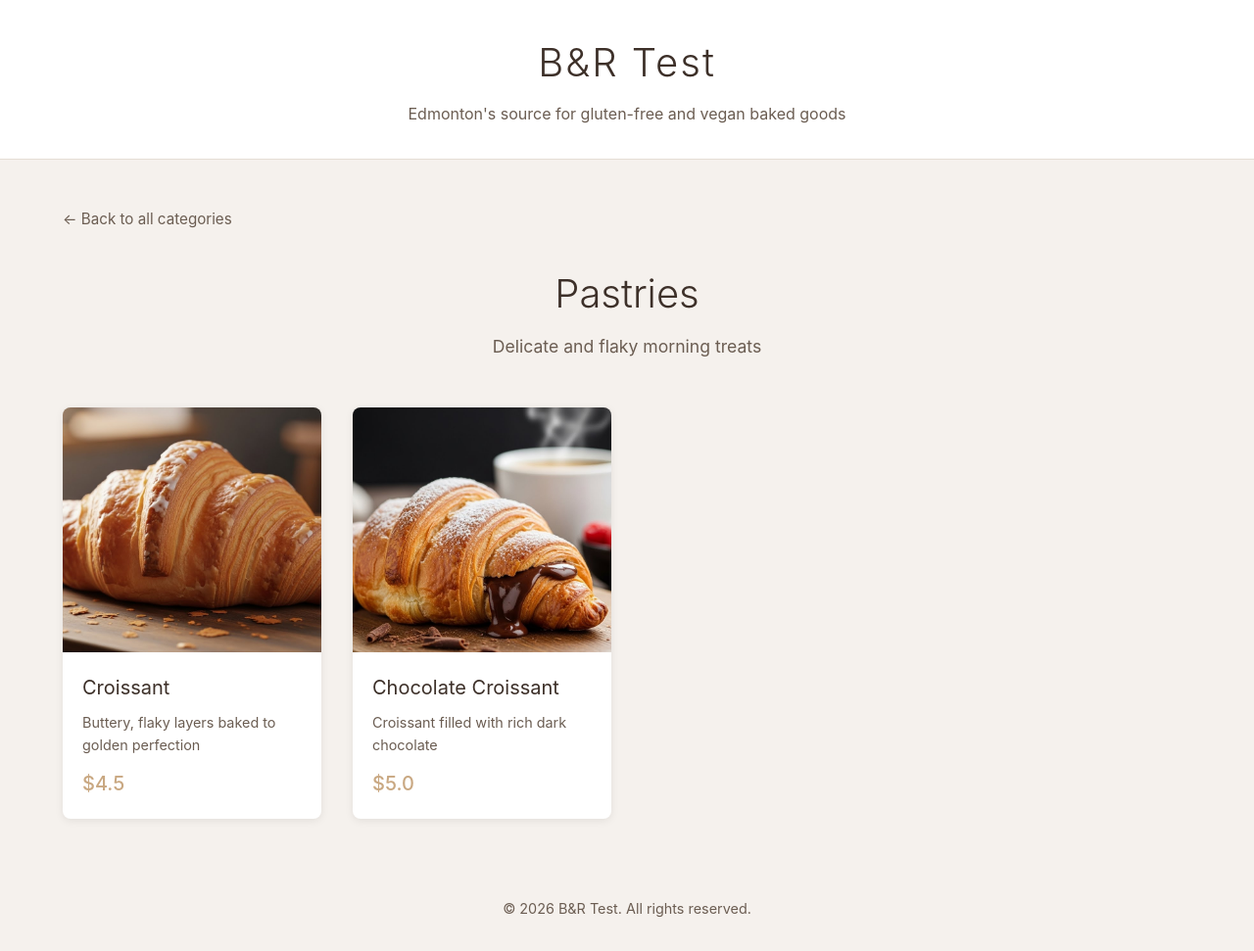
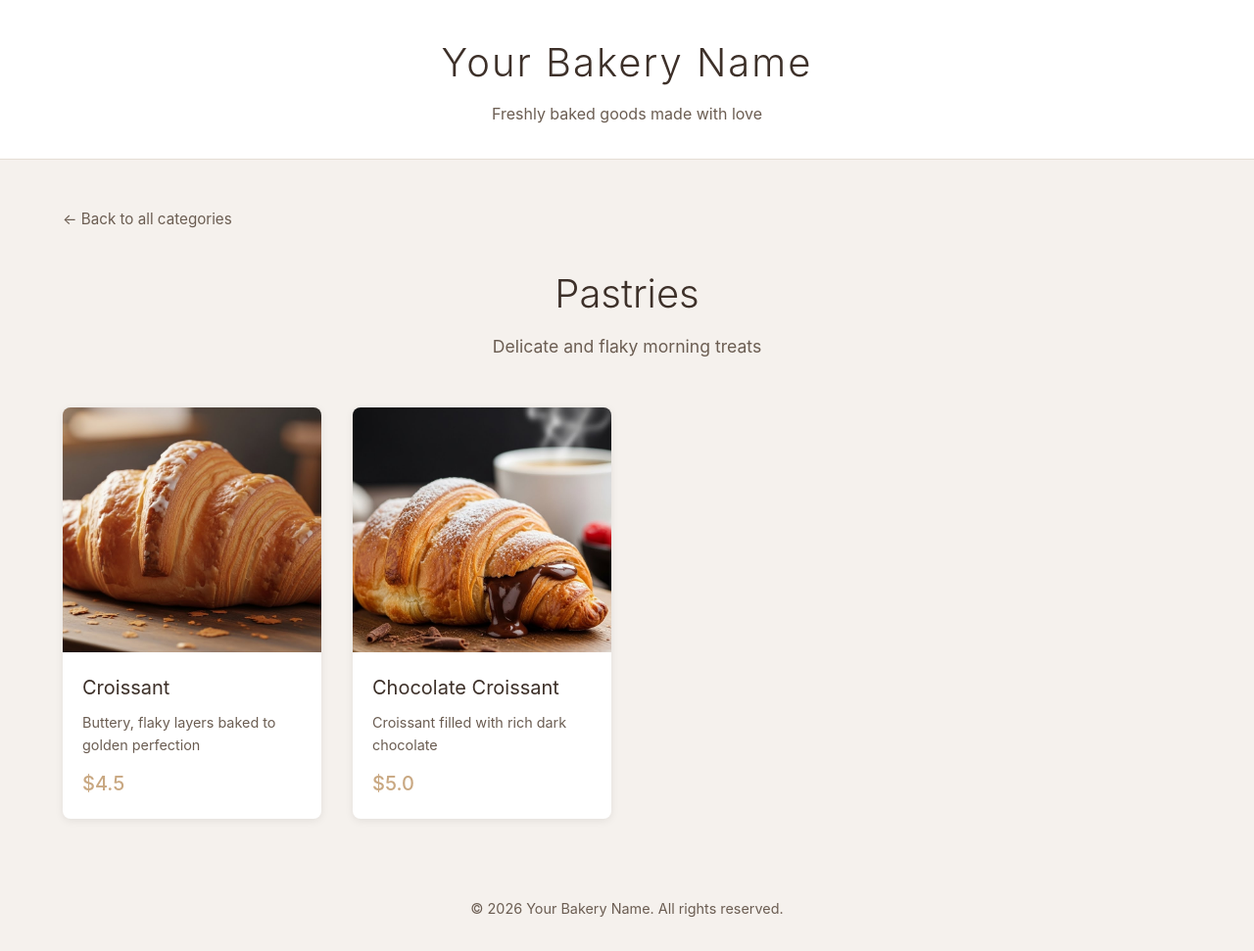
Before and after one commit to nascimento-mario/bnr-test, a Jekyll site: the page built from category/pastries.html, in a window 1280 px wide. Shown: the whole page at 98% size. Built offline with Jekyll 4.4.1, drawn with Linux system fonts in a browser that asks for light colours.

Commit message:
Update _config.yml (including logo)

```diff
--- a/_config.yml
+++ b/_config.yml
@@ -1,8 +1,9 @@
 # Site settings
-title: "B&R Test"
-description: "Edmonton's source for gluten-free and vegan baked goods"
-url: "https://nascimento-mario.github.io" # Will be your GitHub Pages URL
-baseurl: "/bnr-test" # Leave empty for root domain
+title: "Your Bakery Name"
+description: "Freshly baked goods made with love"
+url: "" # Will be your GitHub Pages URL
+baseurl: "" # Leave empty for root domain
+logo: "assets/images/logo.png" # Path to your logo file
 
 # Build settings
 markdown: kramdown
```
